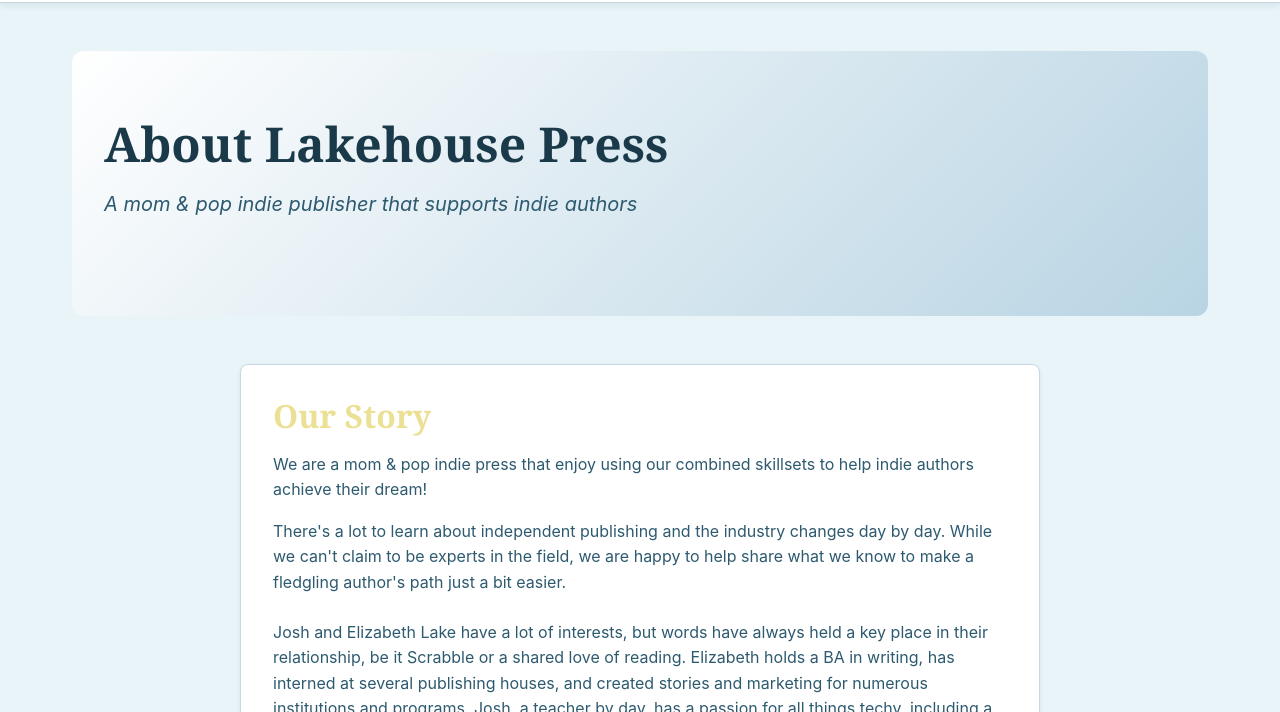
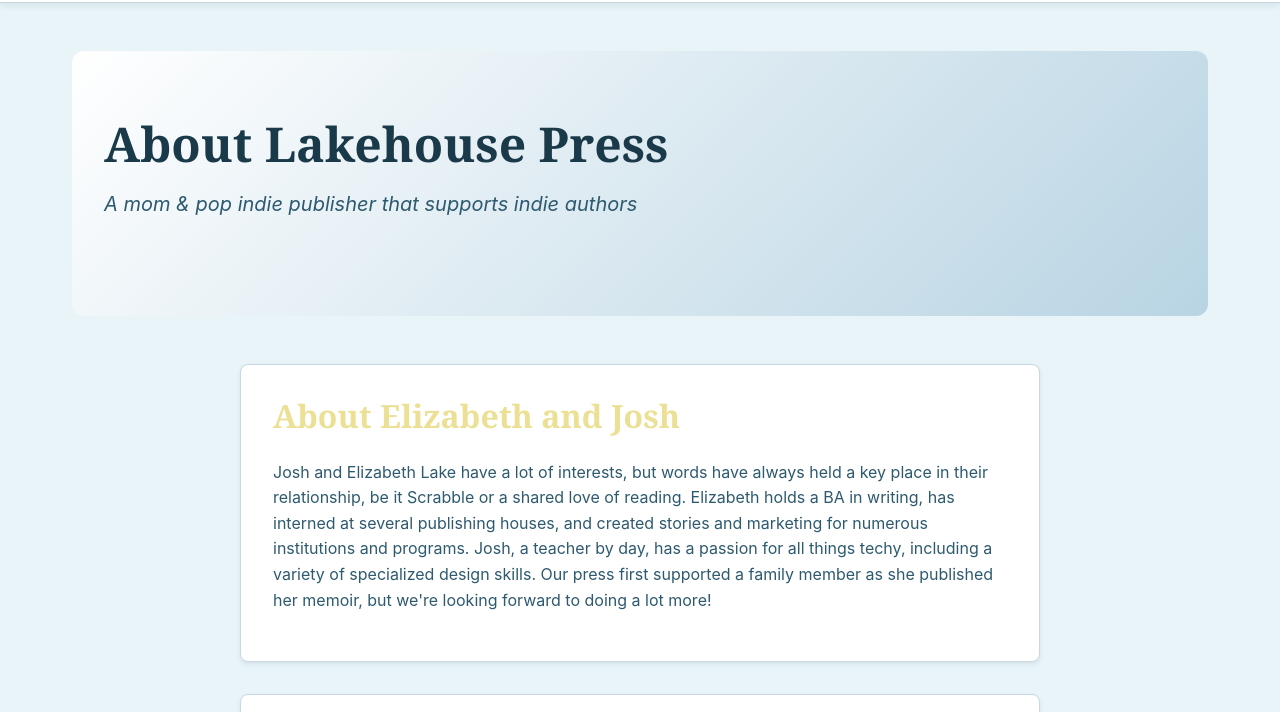
Before and after one commit to rootlake/lakehousepress, a plain HTML site: page about.html in a window 1280 px wide. Shown: the part 88-800 px from the top of the page. Drawn offline with Linux system fonts and the light colour scheme.

Commit message:
Update about page

```diff
--- a/about.html
+++ b/about.html
@@ -37,14 +37,8 @@
         <section class="section">
             <div style="max-width: 800px; margin: 0 auto;">
                 <div class="card">
-                    <h2>Our Story</h2>
-                    <p>
-                        We are a mom & pop indie press that enjoy using our combined skillsets to help indie authors achieve their dream!
-                    </p>
-                    <p>
-                        There's a lot to learn about independent publishing and the industry changes day by day. While we can't claim to be experts in the field, we are happy to help share what we know to make a fledgling author's path just a bit easier.
-                    </p>
-                    <p style="margin-top: 1.5rem;">
+                    <h2>About Elizabeth and Josh</h2>
+                     <p style="margin-top: 1.5rem;">
                         Josh and Elizabeth Lake have a lot of interests, but words have always held a key place in their relationship, be it Scrabble or a shared love of reading. Elizabeth holds a BA in writing, has interned at several publishing houses, and created stories and marketing for numerous institutions and programs. Josh, a teacher by day, has a passion for all things techy, including a variety of specialized design skills. Our press first supported a family member as she published her memoir, but we're looking forward to doing a lot more!
                     </p>
                 </div>
```
